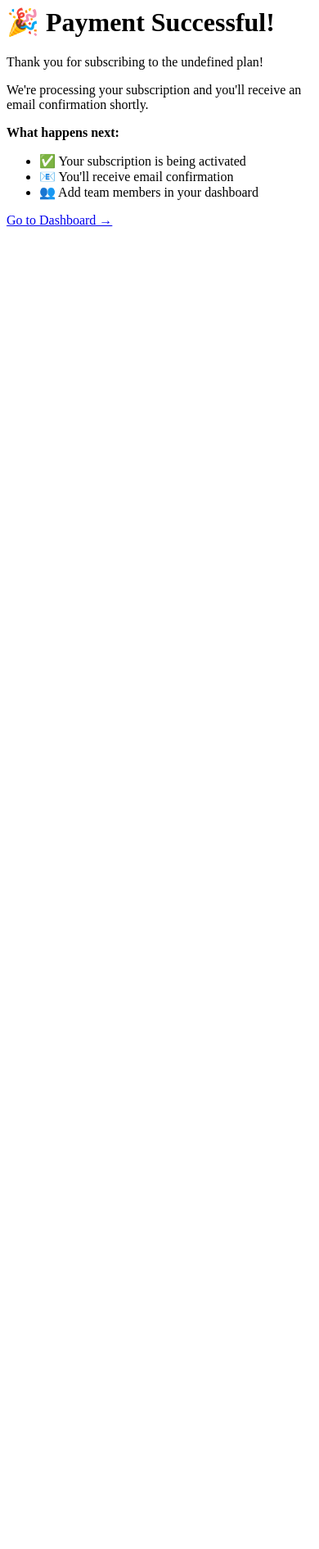
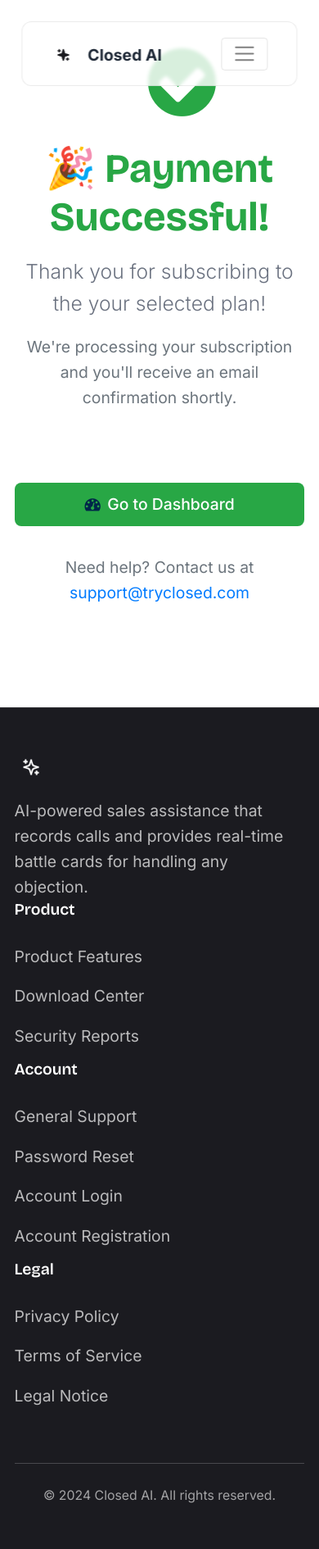
Before and after one commit to FreddyJD/closed-server, a Node server app: page /payment/success in a window 390 px wide. Shown: the whole page at 82% size. Before the commit the page ends 276 px from the top, so only its background shows below. Run offline with Node 20, Linux system fonts and the light colour scheme; some libraries are stand-ins or nearby versions.

Commit message:
adding correct links

```diff
--- a/index.js
+++ b/index.js
@@ -71,7 +71,7 @@
 const desktopRoutes = require('./routes/desktop');
 
 // Use route modules
-app.use('/auth', authRoutes);         // Auth routes (/auth/workos, /auth/callback, /auth/logout)
+app.use('/auth', authRoutes);         // Auth routes (/auth/login, /auth/callback, /auth/logout)
 app.use('/', webRoutes);              // Web UI routes (/, /login, /dashboard)
 app.use('/', billingRoutes);          // Billing routes (/subscribe, /dashboard/*, /webhooks/lemonsqueezy)
 app.use('/api/desktop', desktopRoutes); // Desktop API routes (/api/desktop/*)
--- a/routes/billing.js
+++ b/routes/billing.js
@@ -239,35 +239,24 @@
 router.get('/payment/success', async (req, res) => {
     try {
         const { plan } = req.query;
-        res.send(`
-            <h1>🎉 Payment Successful!</h1>
-            <p>Thank you for subscribing to the ${plan} plan!</p>
-            <p>We're processing your subscription and you'll receive an email confirmation shortly.</p>
-            <p><strong>What happens next:</strong></p>
-            <ul>
-                <li>✅ Your subscription is being activated</li>
-                <li>📧 You'll receive email confirmation</li>
-                <li>👥 Add team members in your dashboard</li>
-            </ul>
-            <p><a href="/dashboard">Go to Dashboard →</a></p>
-        `);
+        res.render('payment-success', {
+            title: 'Payment Successful',
+            plan: plan || 'your selected'
+        });
     } catch (error) {
         console.error('Payment success error:', error);
-        res.send(`
-            <h1>Payment Successful</h1>
-            <p>Thank you for your subscription!</p>
-            <p><a href="/dashboard">Go to Dashboard →</a></p>
-        `);
+        res.render('payment-success', {
+            title: 'Payment Successful',
+            plan: 'your selected'
+        });
     }
 });
 
 // Payment cancelled page
 router.get('/payment/cancelled', (req, res) => {
-    res.send(`
-        <h1>Payment Cancelled</h1>
-        <p>No worries! You can try again anytime.</p>
-        <p><a href="/dashboard">← Back to Dashboard</a></p>
-    `);
+    res.render('payment-cancelled', {
+        title: 'Payment Cancelled'
+    });
 });
 
 // Lemon Squeezy webhook
--- a/views/billing.hbs
+++ b/views/billing.hbs
@@ -60,7 +60,7 @@
                         <span class="price">$18<span class="period">/month</span></span>
                         <div class="billing-info">Billed monthly</div>
                     </div>
-                    <a href="/billing/subscribe?plan=basic" class="btn btn-outline-primary btn-lg btn-block">
+                    <a href="/subscribe?plan=basic" class="btn btn-outline-primary btn-lg btn-block">
                         Get Started
                     </a>
                 </div>
@@ -120,7 +120,7 @@
                         <span class="price">$32<span class="period">/month</span></span>
                         <div class="billing-info">Billed monthly</div>
                     </div>
-                    <a href="/billing/subscribe?plan=pro" class="btn btn-dark btn-lg btn-block">
+                    <a href="/subscribe?plan=pro" class="btn btn-dark btn-lg btn-block">
                         Get Started
                     </a>
                 </div>
--- a/views/layouts/main.hbs
+++ b/views/layouts/main.hbs
@@ -44,11 +44,11 @@
                             <i class="fa fa-tachometer me-1"></i>Dashboard
                         </a>
                     {{else}}
-                        <a class="nav-link"  href="/auth/workos">
+                        <a class="nav-link"  href="/auth/login">
                             Login
                         </a>
 
-                        <a class="btn btn-dark btn-sm" href="/auth/workos">
+                        <a class="btn btn-dark btn-sm" href="/auth/login">
                             Try For Free
                         </a>
                     {{/if}}
@@ -84,9 +84,9 @@
                     <h6 class="footer-heading">Account</h6>
                     <ul class="footer-list">
                         <li><a href="mailto:support@tryclosed.com">General Support</a></li>
-                        <li><a href="/password-reset">Password Reset</a></li>
-                        <li><a href="/auth/workos">Account Login</a></li>
-                        <li><a href="/auth/workos">Account Registration</a></li>
+                        <li><a href="/auth/login">Password Reset</a></li>
+                        <li><a href="/auth/login">Account Login</a></li>
+                        <li><a href="/auth/login">Account Registration</a></li>
                     </ul>
                 </div>
                 <div class="col-md-3">
--- a/views/login.hbs
+++ b/views/login.hbs
@@ -16,7 +16,7 @@
                 <div class="card-body text-center">
                     <h2>🔐 Secure Login</h2>
                     <p class="mb-4">Sign in to access your dashboard, manage team licenses, and download the desktop app.</p>
-                    <a href="/auth/workos" class="btn btn-primary btn-lg mb-3">Sign in with WorkOS</a>
+                    <a href="/auth/login" class="btn btn-primary btn-lg mb-3">Sign in with WorkOS</a>
                     <p class="text-muted small">
                         Powered by enterprise-grade WorkOS authentication
                     </p>
@@ -36,7 +36,7 @@
                         <li>❌ Cancel anytime</li>
                     </ul>
                     <div class="mt-4">
-                        <a href="/auth/workos" class="btn btn-outline-primary btn-block">Start Free Trial</a>
+                        <a href="/auth/login" class="btn btn-outline-primary btn-block">Start Free Trial</a>
                     </div>
                 </div>
             </div>
--- /dev/null
+++ b/views/payment-success.hbs
@@ -0,0 +1,68 @@
+<div class="container py-5">
+    <div class="row justify-content-center">
+        <div class="col-lg-8 col-md-10">
+            <div class="text-center mb-5">
+                <div class="success-icon mb-4">
+                    <i class="fa fa-check-circle fa-5x text-success"></i>
+                </div>
+                <h1 class="display-4 fw-bold text-success mb-3">🎉 Payment Successful!</h1>
+                <p class="lead">Thank you for subscribing to the {{plan}} plan!</p>
+                <p class="text-muted">We're processing your subscription and you'll receive an email confirmation shortly.</p>
+            </div>
+
+            <div class="text-center mt-5">
+                <a href="/dashboard" class="btn btn-success btn-lg px-5">
+                    <i class="fa fa-tachometer me-2"></i>Go to Dashboard
+                </a>
+            </div>
+
+            <div class="text-center mt-4">
+                <p class="text-muted">
+                    Need help? Contact us at
+                    <a href="mailto:support@tryclosed.com">support@tryclosed.com</a>
+                </p>
+            </div>
+        </div>
+    </div>
+</div>
+
+<style>
+.success-icon {
+    animation: checkmark 0.8s ease-in-out;
+}
+
+@keyframes checkmark {
+    0% {
+        transform: scale(0);
+        opacity: 0;
+    }
+    50% {
+        transform: scale(1.2);
+    }
+    100% {
+        transform: scale(1);
+        opacity: 1;
+    }
+}
+
+.step-item {
+    display: flex;
+    align-items: flex-start;
+    gap: 1rem;
+}
+
+.step-icon {
+    flex-shrink: 0;
+    width: 30px;
+    height: 30px;
+    display: flex;
+    align-items: center;
+    justify-content: center;
+    font-size: 1.2rem;
+}
+
+.step-content h6 {
+    margin-bottom: 0.5rem;
+    font-weight: 600;
+}
+</style>
```
Also changed, not shown: routes/auth.js (+52 -7 lines), services/workos.js (+10 -3 lines), views/index.hbs (+6 -8 lines), views/payment-cancelled.hbs (added, +60 -0 lines), README.md.
